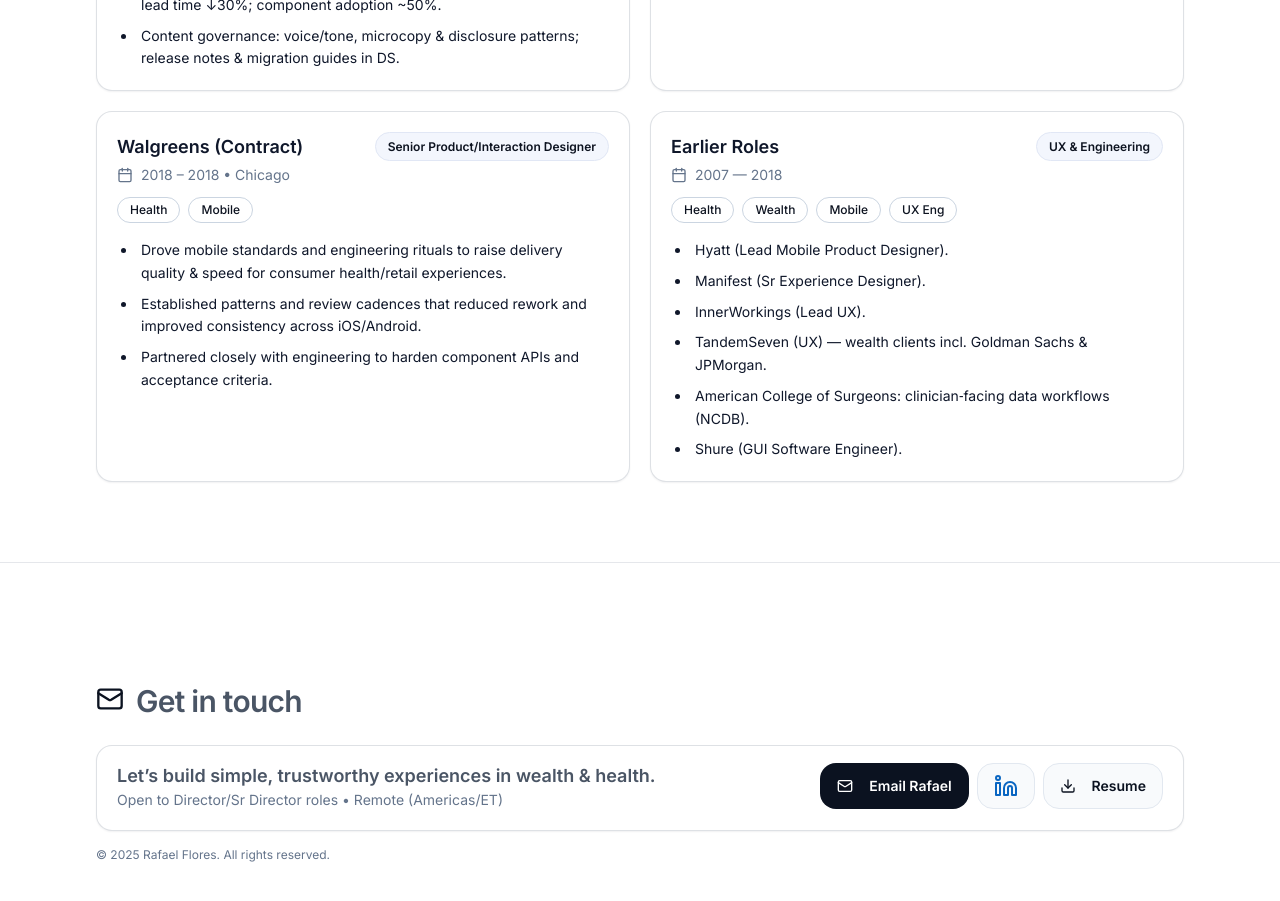
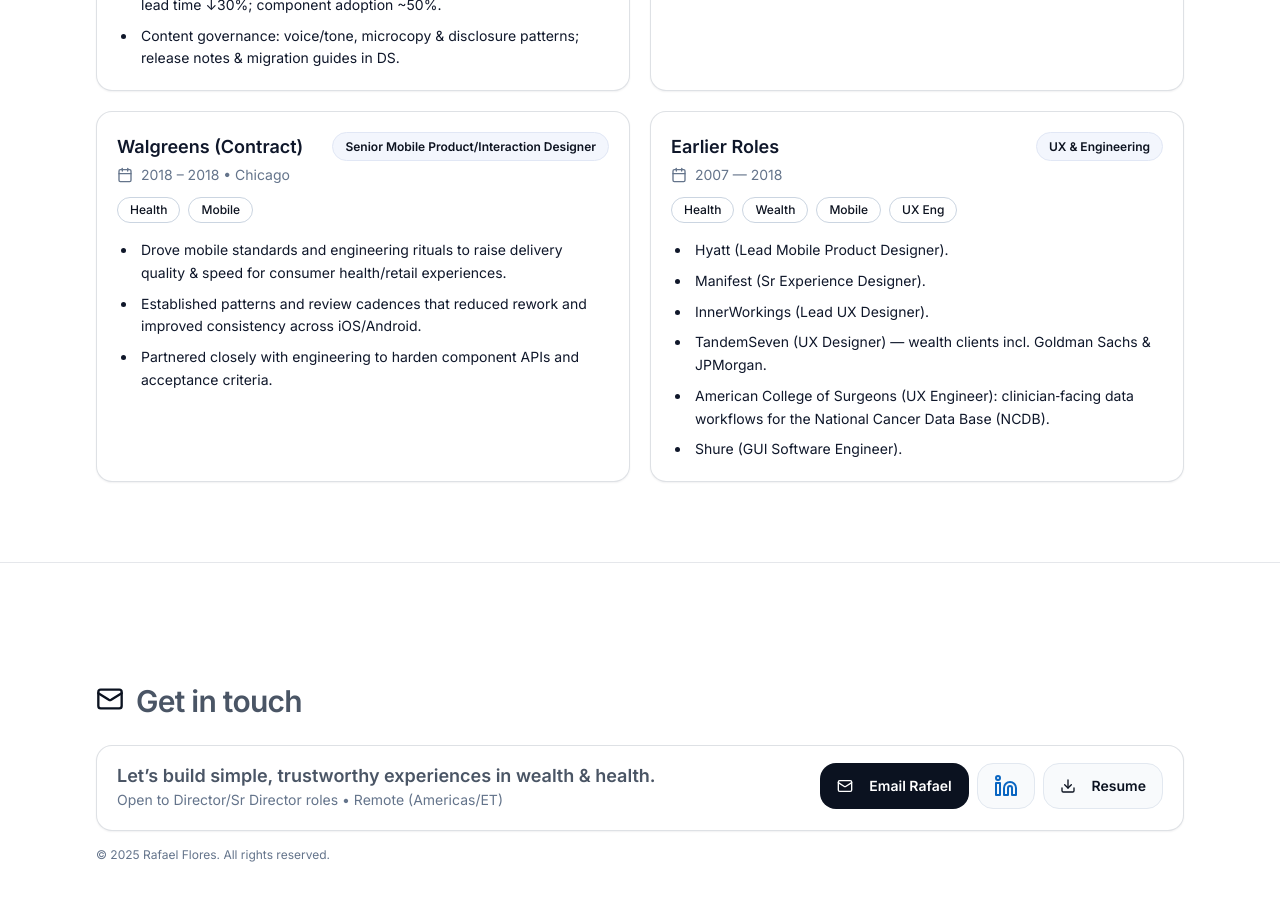
Before and after one commit to rflores-alight/Portfolio, a React (Vite) app: page / in a window 1280 px wide. Shown: the part 3600-4501 px from the top of the page. Built offline with nearby package versions, Linux system fonts and the light colour scheme.

Commit message:
updated experience titles

```diff
--- a/src/App.jsx
+++ b/src/App.jsx
@@ -91,7 +91,7 @@
   },
   {
     company: "Walgreens (Contract)",
-    roleTitle: "Senior Product/Interaction Designer",
+    roleTitle: "Senior Mobile Product/Interaction Designer",
     period: "2018 – 2018 • Chicago",
     bullets: [
       "Drove mobile standards and engineering rituals to raise delivery quality & speed for consumer health/retail experiences.",
@@ -107,9 +107,9 @@
     bullets: [
       "Hyatt (Lead Mobile Product Designer).",
       "Manifest (Sr Experience Designer).",
-      "InnerWorkings (Lead UX).",
-      "TandemSeven (UX) — wealth clients incl. Goldman Sachs & JPMorgan.",
-      "American College of Surgeons: clinician‑facing data workflows (NCDB).",
+      "InnerWorkings (Lead UX Designer).",
+      "TandemSeven (UX Designer) — wealth clients incl. Goldman Sachs & JPMorgan.",
+      "American College of Surgeons (UX Engineer): clinician‑facing data workflows for the National Cancer Data Base (NCDB).",
       "Shure (GUI Software Engineer).",
     ],
     tags: ["Health", "Wealth", "Mobile", "UX Eng"],
```
